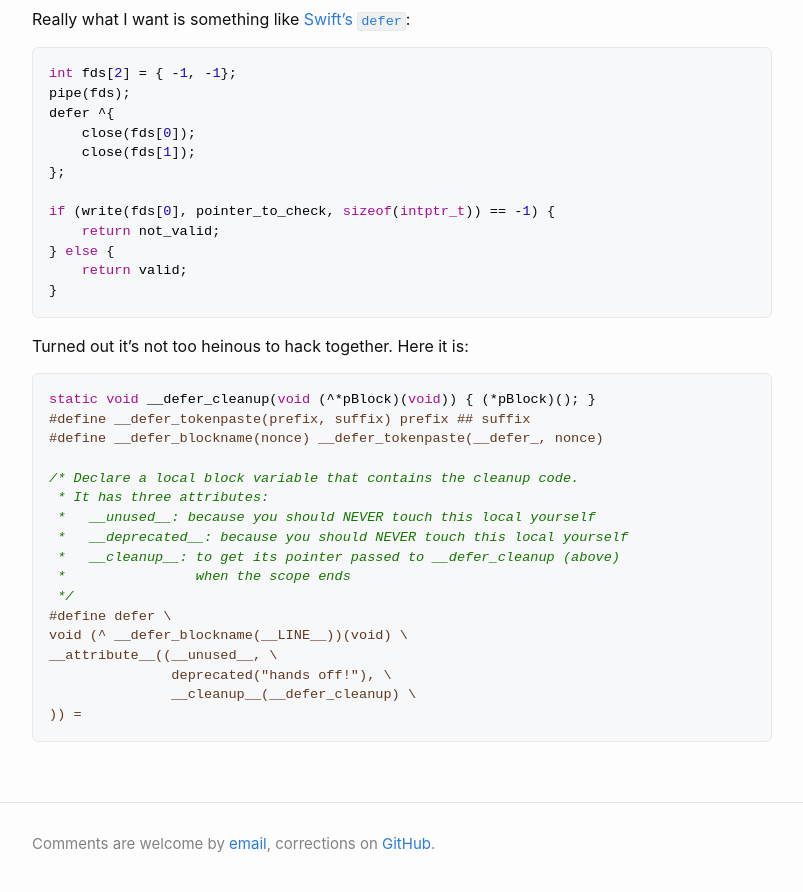
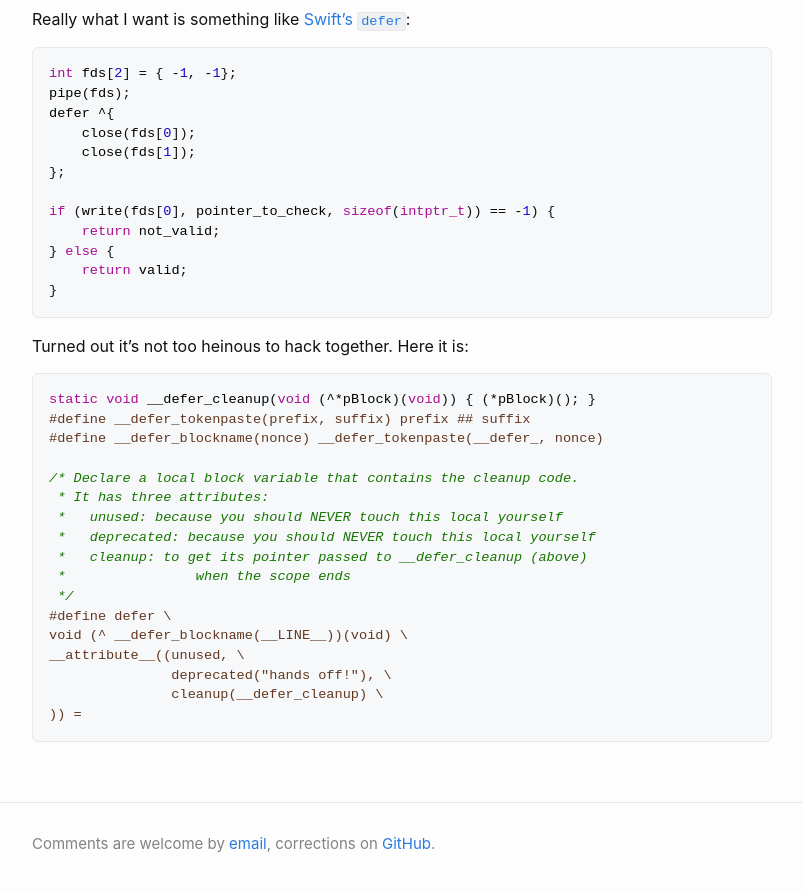
Before and after one commit to numist/numi.st, a Jekyll site: the page built from _posts/2022-01-08-objc-defer.md, in a window 1280 px wide and 900 px high, scrolled down 1005 px. Shown: the top 892 px of the window, without its empty margins (238-1041 px from the left). Built offline with Jekyll 4.4.1, drawn with Linux system fonts in a browser that asks for light colours.

````diff
--- a/_posts/2022-01-08-objc-defer.md
+++ b/_posts/2022-01-08-objc-defer.md
@@ -69,16 +69,16 @@ static void __defer_cleanup(void (^*pBlock)(void)) { (*pBlock)(); }
 
 /* Declare a local block variable that contains the cleanup code.
  * It has three attributes:
- *   __unused__: because you should NEVER touch this local yourself
- *   __deprecated__: because you should NEVER touch this local yourself
- *   __cleanup__: to get its pointer passed to __defer_cleanup (above)
+ *   unused: because you should NEVER touch this local yourself
+ *   deprecated: because you should NEVER touch this local yourself
+ *   cleanup: to get its pointer passed to __defer_cleanup (above)
  *                when the scope ends
  */
 #define defer \
 void (^ __defer_blockname(__LINE__))(void) \
-__attribute__((__unused__, \
+__attribute__((unused, \
                deprecated("hands off!"), \
-               __cleanup__(__defer_cleanup) \
+               cleanup(__defer_cleanup) \
 )) =
 ```
 
````
Also changed, not shown: _posts/2022-08-17-what-is-mmt.md (+6 -7 lines).
